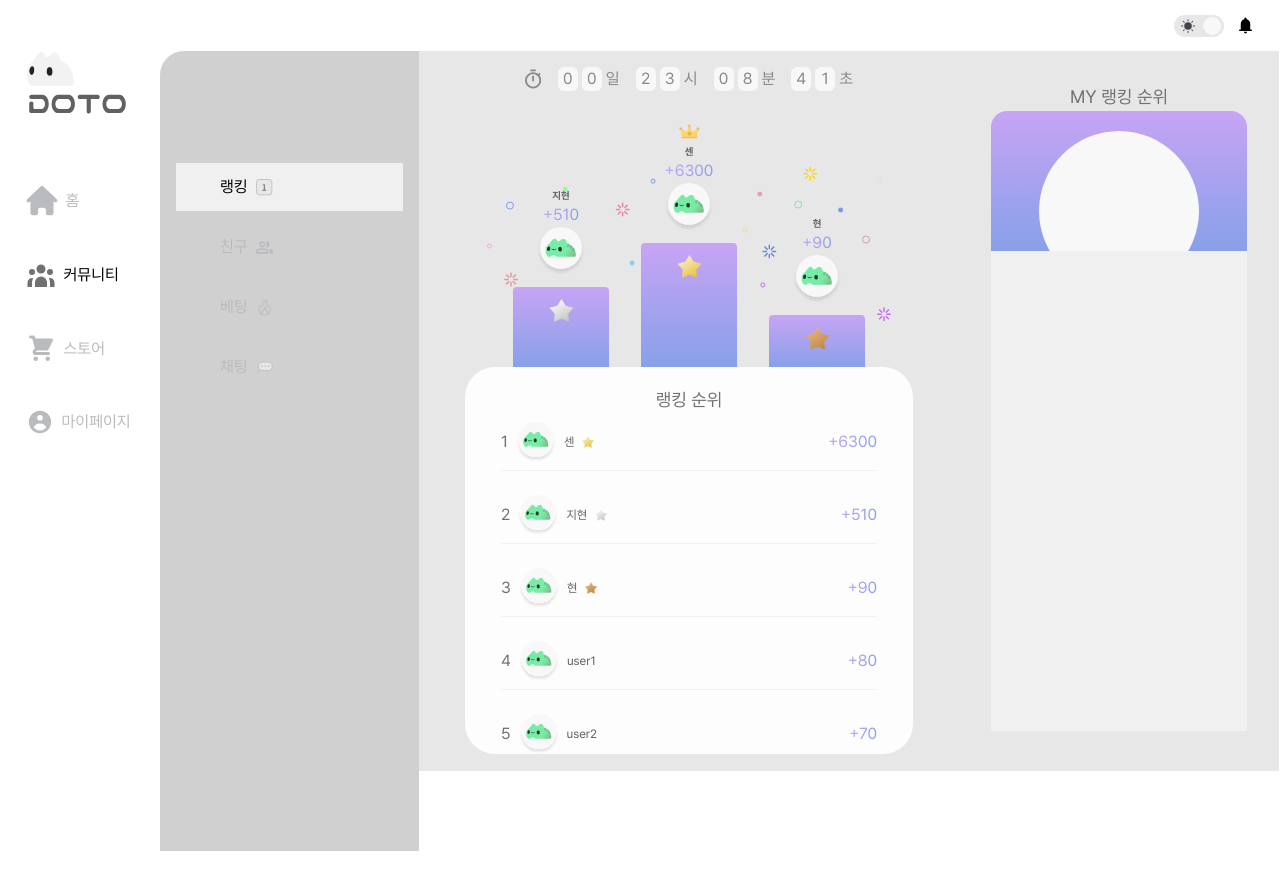
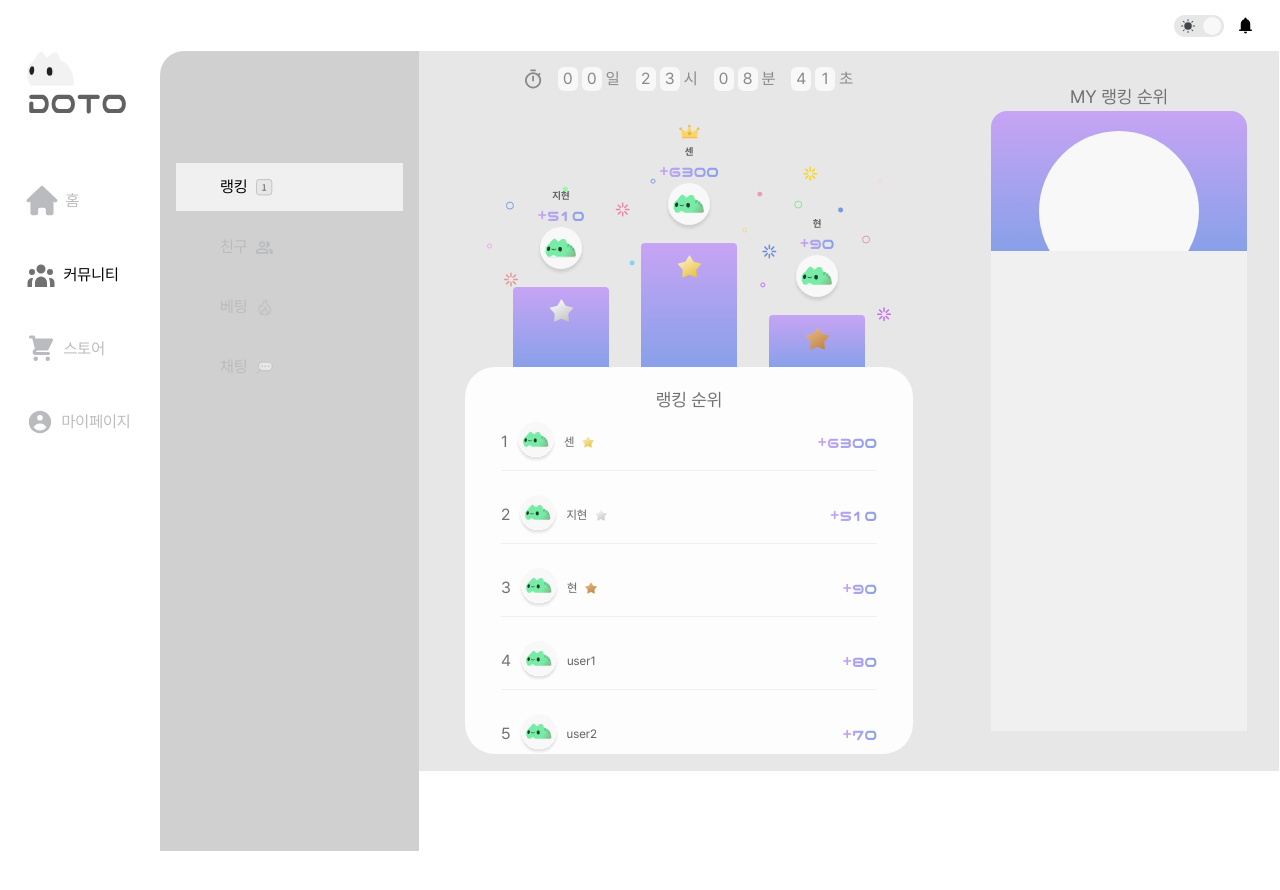
Before and after one commit to Do-it-Together-DoTo/DoTo_Front, a React (Vite) app: page /community/ranking in a window 1280 px wide. Shown: the top 890 px of the page. Built offline with nearby package versions, Linux system fonts and the light colour scheme.

Commit message:
Design: font적용

```diff
--- a/package.json
+++ b/package.json
@@ -13,6 +13,7 @@
     "svgr": "npx @svgr/cli -d src/assets/svg --ignore-existing --typescript --no-dimensions public/svg"
   },
   "dependencies": {
+    "dayjs": "^1.11.11",
     "react": "^18.2.0",
     "react-dom": "^18.2.0",
     "react-router-dom": "^6.23.0",
--- a/src/components/community/ranking/Podium.tsx
+++ b/src/components/community/ranking/Podium.tsx
@@ -18,7 +18,7 @@ const Podium = ({ rankers }: PodiumProps) => {
           <div className="flex flex-col w-12 items-center">
             {rank === 0 && <CrownIcon width="25" height="25" />}
             <p className="text-Light_Text_Name font-bold text-[0.625rem]">{user.nickname}</p>
-            <p className="bg-gradient-to-l bg-clip-text  to-Ranking_Bar_End from-Ranking_Bar_Start text-transparent text-base">
+            <p className="bg-gradient-to-l bg-clip-text font-nico to-Ranking_Bar_End from-Ranking_Bar_Start text-transparent text-base">
               {'+' + user.point}
             </p>
             <CharacterProfileIcon />
--- a/src/components/community/ranking/Rankers.tsx
+++ b/src/components/community/ranking/Rankers.tsx
@@ -26,7 +26,7 @@ const Rankers = ({ rankers }: RankersProps) => {
                   height: '12',
                 })}
             </div>
-            <p className="bg-gradient-to-l bg-clip-text  to-Ranking_Bar_End from-Ranking_Bar_Start text-transparent text-base">
+            <p className="bg-gradient-to-l bg-clip-text font-nico to-Ranking_Bar_End from-Ranking_Bar_Start text-transparent text-base">
               {'+' + user.point}
             </p>
           </div>
--- a/src/components/community/ranking/Timer.tsx
+++ b/src/components/community/ranking/Timer.tsx
@@ -1,7 +1,17 @@
 import { TimerIcon } from '@/assets/svg/community';
+import dayjs from 'dayjs';
+import 'dayjs/plugin/objectSupport';
+import duration from 'dayjs/plugin/duration';
+
+dayjs.extend(duration);
 
 const Timer = () => {
-  // TODO: 타이머 기능 만들어야함.
+  // TODO: 타이머 기능 만들어야함.`
+  const now = dayjs();
+  const resetTime = dayjs().endOf('D');
+
+  console.log(resetTime.diff(now, 'hour'));
+
   return (
     <section className="flex gap-4 items-center py-4">
       <TimerIcon width={17} height={20} />
--- a/src/pages/community/RankingPage.tsx
+++ b/src/pages/community/RankingPage.tsx
@@ -4,6 +4,7 @@ import Podium from '@/components/community/ranking/Podium';
 import Rankers from '@/components/community/ranking/Rankers';
 import MyRanking from '@/components/community/ranking/MyRanking';
 import Timer from '@/components/community/ranking/Timer';
+
 const RankingPage = () => {
   const [rankers, setRankers] = useState<IUser[]>([]);
 
```
Also changed, not shown: 1 other file (tests, documents, lock files or other folders).
